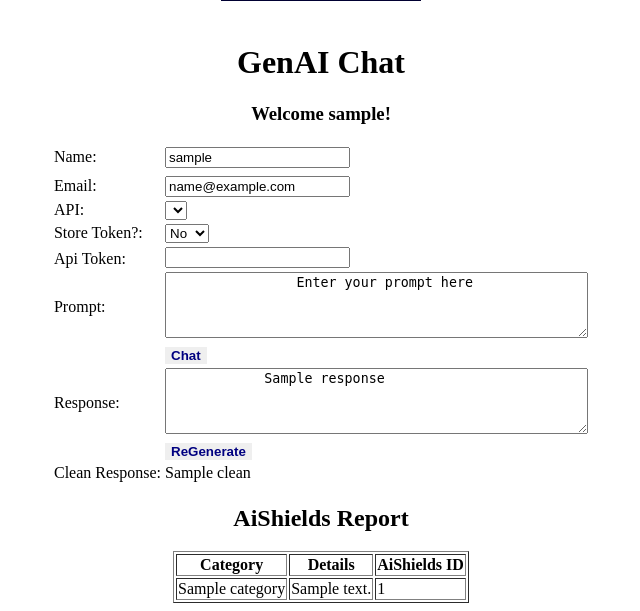
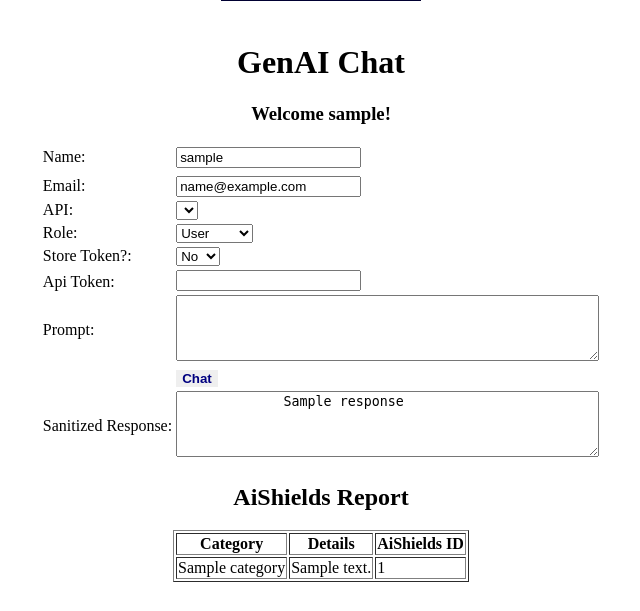
Before and after one commit to AiShieldsOrg/AiShieldsWeb, a Flask app: template templates/chat.html in a window 1280 px wide. Shown: the part 243-854 px from the top of the page, without its empty margins (319-959 px from the left). After the commit the page ends 825 px from the top, so only its background shows below. Run offline with Flask 3, Linux system fonts and the light colour scheme; the template is opened without the code that fills it: most values are stand-ins (such as "Sample title", 1, 10 or a date in 2020); lists and menus that the app fills with data are empty; parts of the project's set-up code (start-up, migrations or seed data) failed here and were passed over.

Commit message:
Update chat.html

```diff
--- a/templates/chat.html
+++ b/templates/chat.html
@@ -24,10 +24,10 @@
             <table>
                 <tr><td>
                     <label for="username">Name:</label></td><td>
-                    <input type="text" name="username" required value="{{username}}"></td></tr><tr><td>
+                    <input type="text" name="username" required value="{{username}}"/></td></tr><tr><td>
               <tr><td>
                     <label for="email">Email:</label></td><td>
-        <input type="email" name="email" required value="{{email}}"></td></tr><tr><td>
+        <input type="email" name="email" required value="{{email}}"/></td></tr><tr><td>
         <label for="api">API:</label></td><td>
             <select id="selectvalue" name="api">
                 {% for n in apis: %}
@@ -35,25 +35,25 @@
                     <optgroup label="{{n["APIowner"]}}">
                          {%for m in n["TextGen"]["Models"]:%}
                             {% if m["Name"] == "GPT 4":%}
-                    <option value="{{n["APIowner"] + "-" + n["TextGen"]["Name"] + "-" + m["Name"]}}" selected >{{ n["APIowner"] + ' ' + n["TextGen"]["Name"] + ' ' + m["Name"]}}</option>
+                    <option value="{{n["APIowner"]}} {{m["details"]["jsonv"]}}" selected >{{ n["APIowner"] + ' ' + n["TextGen"]["Name"] + ' ' + m["Name"]}}</option>
                             {% else: %}
-                            <option value="{{n["APIowner"] + "-" + n["TextGen"]["Name"] + "-" + m["Name"]}}" >{{ n["APIowner"] + ' ' + n["TextGen"]["Name"] + ' ' + m["Name"] }}</option>
+                            <option value="{{n["APIowner"]}} {{m["details"]["jsonv"]}}" >{{ n["APIowner"] + ' ' + n["TextGen"]["Name"] + ' ' + m["Name"] }}</option>
 
                             {% endif %}
                         {% endfor %}
                     {% elif n["APIowner"] == "Anthropic": %}
                     </optgroup><optgroup label="Anthropic">
                         {% for o in n["TextGen"]["Models"]: %}
-                    <option value="{{n["APIowner"] + "-" + n["TextGen"]["Name"] + "-" + o["Name"]}}">{{ n["APIowner"] + ' ' + n["TextGen"]["Name"] + ' ' + o["Name"] }}</option>
+                    <option value="{{n["APIowner"]}} {{o["details"]["jsonv"]}}">{{ n["APIowner"] + ' ' + n["TextGen"]["Name"] + ' ' + o["Name"] }}</option>
                         {% endfor %}
                     {% else: %}
-                        {% if not n["TextGen"] or n["TextGen"]["Models"]:%}
+                        {% if not o["TextGen"] or n["TextGen"]["Models"]:%}
                     </optgroup>
                         {% else:%}
-                        </optgroup><optgroup label="{{n}}">
+                        </optgroup><optgroup label="{{n["APIowner"]}}">
                             {% for p in n["TextGen"]["Models"]: %}
                                  {% if p:%}
-                                    <option value="{{n[APIowner] + "-" + n["TextGen"]["Name"] + "-" + p["Name"]}}">{{ n[APIowner] + ' ' + n["TextGen"]["Name"] + ' ' + p["Name"] }}</option>
+                                    <option value="{{n["APIowner"]}} {{p["details"]["jsonv"]}}">{{ n[APIowner] + ' ' + n["TextGen"]["Name"] + ' ' + p["Name"] }}</option>
                                  {% endif %}
                                  {% endfor %}
 
@@ -63,7 +63,18 @@
                 {% endfor %}
 
             </select></td>
-                </tr><tr><td>
+                </tr>
+                <tr><td>
+            <label for="role">Role:</label></td><td>
+                        <select id="selectstore" name="role">
+                            <option value='system'>System</option>
+                            <option value='user' selected>User</option>
+                            <option value='assistant'>Assistant</option>
+                            <option value='function'>Fuction</option>
+                            <option value='tool'>Tool</option>
+                            <!--'system', 'assistant', 'user', 'function', and 'tool'-->
+                        </select>
+                    </td></tr><tr><td>
 
         Store Token?:</td><td>
             <select id="selectstore" name="storetoken">
@@ -75,30 +86,25 @@
         <input type="text" name="apitoken" required></tr><tr><td>
             <label for="inputprompt">Prompt:</label></td><td>
             <textarea id="inputprompt" name="inputprompt" rows="4" cols="50" required>
-                Enter your prompt here
+                &nbsp;
             </textarea></td>
         </tr><tr><td>&nbsp;</td><td style="align:center">
-        <input id="btnChat" type="submit" value="Chat" style="align:center;border:3px;color:navy;bordercolor:navy;font-face:verdana;font-weight:bolder"></td>
+            <input type='hidden' name='csrf_token' value="{{ csrf_token }}" />
+            <input id="btnChat" type="submit" value="Chat" style="align:center;border:3px;color:navy;bordercolor:navy;font-face:verdana;font-weight:bolder"></td>
     </tr>
     {% if output %}
 <tr><td>
-        <label for="response">Response:</label></td><td>
+        <label for="response">Sanitized Response:</label></td><td>
         <textarea id="response" name="response" rows="4" cols="50" required>
-            {{response}}
+           &nbsp; {{response}}
         </textarea></td>
-    </tr><tr><td>&nbsp;</td><td style="align:center">
-    <input id="btnReGen" type="submit" value="ReGenerate" style="align:center;border:3px;color:navy;bordercolor:navy;font-face:verdana;font-weight:bolder"></td>
-</tr>
-
-    <tr>
-        <td>
-
-        <label for="cleanoutput">Clean Response:</label></td><td>
-        {{output.clean}}</td></tr>
-        {% endif %}
-            </table></center>
+    </tr><!--<tr><td>&nbsp;</td><td style="align:center">-->
+    <!--<input id="btnReGen" type="submit" value="ReGenerate" style="align:center;border:3px;color:navy;bordercolor:navy;font-face:verdana;font-weight:bolder"></td>
+</tr>-->
+    {% endif %}
+</table></center>
     </form>
-    <!-- Display the list of users -->
+    <!-- Display the Report -->
     {% if output %}
 
     <center><h2>AiShields Report</h2>
```
